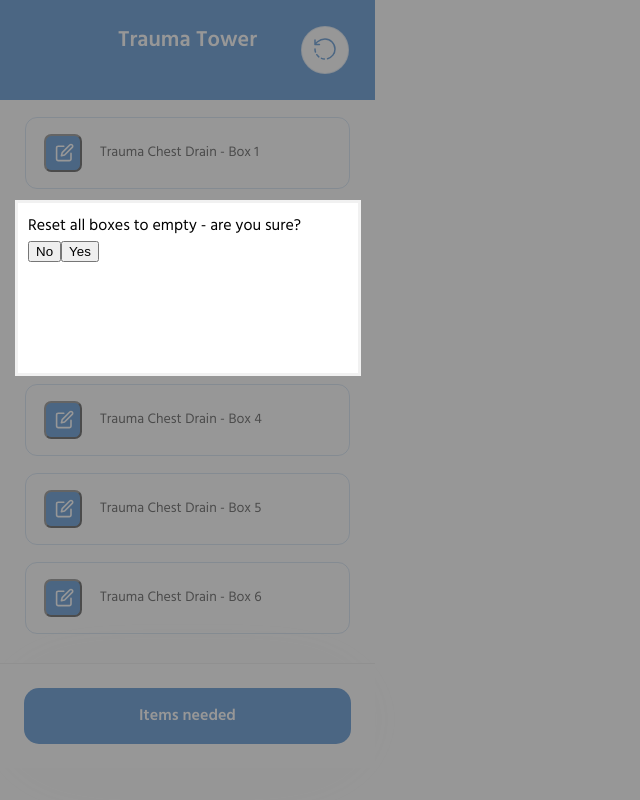
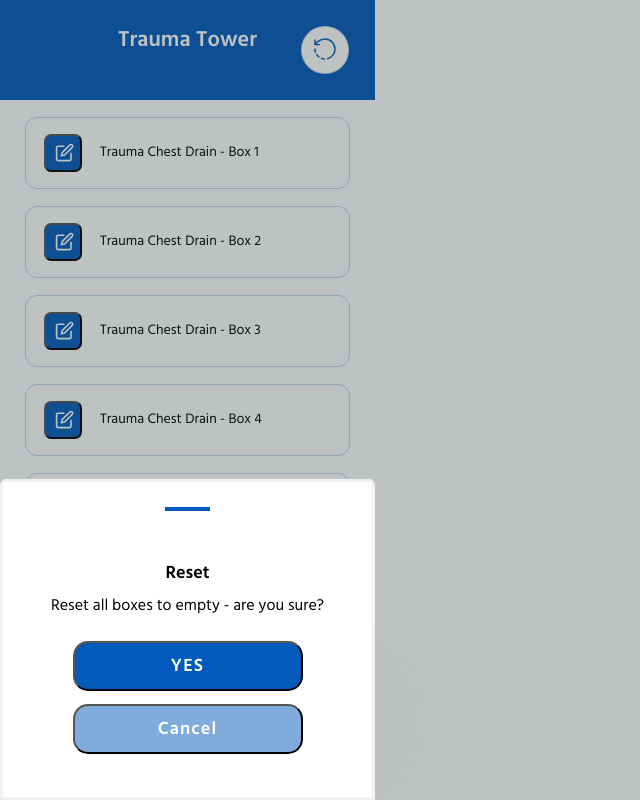
Before and after one commit to Scottish-Tech-Army/nhs-app, a React (Create React App) app: page / in a window 1280 px wide. Both pictures are taken after a click on the button 325 px from the left and 50 px from the top of the page. Shown: the whole page, without its empty margins (0-640 px from the left). Built offline with nearby package versions, Linux system fonts and the light colour scheme.

Commit message:
Styling for reset confirm popup

```diff
--- a/src/App.css
+++ b/src/App.css
@@ -379,31 +379,71 @@
 
 .confirm-reset-popup {
   position: fixed;
-  top: 200px;
-  width: 340px; /* Update when .root width changes */
-  left: 15px;
+  left: 0;
+  bottom: 0;
+  height: 295px;
+  width: calc(375px - 26px); /* Update when .root width changes */
+  z-index: 9;
+
+  padding: 10px;
+
   border: 3px solid #f1f1f1;
-  z-index: 9;
+  border-radius: 6px 6px 0 0;
+
+  background-color: white;
+
+  display: flex;
+  flex-direction: column;
+  align-items: center;
 }
 
-.popup-container {
-  padding: 10px;
-  min-height: 150px;
-  background-color: white;
-  height: 100%;
-  display: flex;
-  flex-direction: column;
+.confirm-reset-popup h2 {
+  font-family: "HindSemiBold", sans-serif;
+  font-size: 18px;
+  line-height: 25px;
+
+  margin-bottom: 11px;
+  padding-top: 50px;
+  border-top: 4px solid #025bbb;
 }
 
+.confirm-reset-popup .message {
+  flex-grow: 1;
+  font-size: 16px;
+  line-height: 18px;
+  text-align: center;
+}
+
+.confirm-reset-popup .confirm-yes,
+.confirm-reset-popup .confirm-no {
+  width: 230px;
+  height: 50px;
+  border-radius: 15px;
+  color: white;
+
+  font-family: "HindSemiBold", sans-serif;
+  font-size: 18px;
+  letter-spacing: 0.06em;
+}
+
+.confirm-reset-popup .confirm-yes {
+  background: #025bbb;
+  margin-top: 13px;
+  margin-bottom: 13px;
+}
+
+.confirm-reset-popup .confirm-no {
+  background: rgba(2, 91, 187, 0.5);
+  margin-bottom: 33px;
+}
 
 .modal-overlay {
   z-index: 8;
-  background-color: #6b6b6b;
-  opacity: 70%;
+  background-color: #2C373B;
+  opacity: 30%;
   position: fixed;
   top: 0;
   left: 0;
   width: 100%;
   height: 100%;
-
 }
--- a/src/StorageArea.tsx
+++ b/src/StorageArea.tsx
@@ -67,18 +67,10 @@ function StorageArea() {
       {confirmReset && (
         <>
           <div className="confirm-reset-popup">
-            <div className="popup-container">
+            <h2>Reset</h2>
             <div className="message">
               Reset all boxes to empty - are you sure?
             </div>
-              <div className="actions">
-                <button
-                  type="button"
-                  className="confirm-no"
-                  onClick={() => setConfirmReset(false)}
-                >
-                  No
-                </button>
             <button
               type="button"
               className="confirm-yes"
@@ -87,10 +79,15 @@ function StorageArea() {
                 setConfirmReset(false);
               }}
             >
-                  Yes
+              YES
             </button>
-              </div>
-            </div>
+            <button
+              type="button"
+              className="confirm-no"
+              onClick={() => setConfirmReset(false)}
+            >
+              Cancel
+            </button>
           </div>
           <div className="modal-overlay" />
         </>
```
Also changed, not shown: 2 other files (tests, documents, lock files or other folders). Lines whose indentation alone changed are shown as unchanged.
